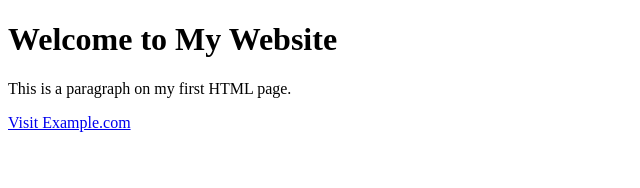
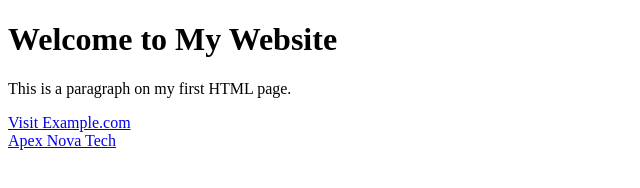
Before and after one commit to true-4/html-basics, a plain HTML site: page index.html in a window 1280 px wide. Shown: the whole page, without its empty margins (0-640 px from the left). Drawn offline with Linux system fonts and the light colour scheme.

Commit message:
chore: add new link

```diff
--- a/index.html
+++ b/index.html
@@ -8,6 +8,7 @@
 <body>
     <h1>Welcome to My Website</h1>
     <p>This is a paragraph on my first HTML page.</p>
-    <a href="http://Example.com">Visit Example.com</a>
+    <a href="http://Example.com">Visit Example.com</a><br>
+    <a href="https://apexnovatech.com/ru" target="_blank">Apex Nova Tech</a>
 </body>
 </html>
```
Also changed, not shown: img/task2_3/codeOnMyPage.PNG (added), img/task2_3/resultOfMyCode.PNG (added).
